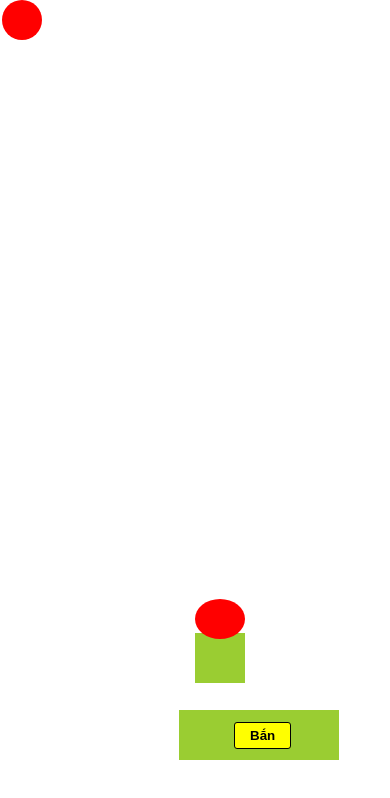
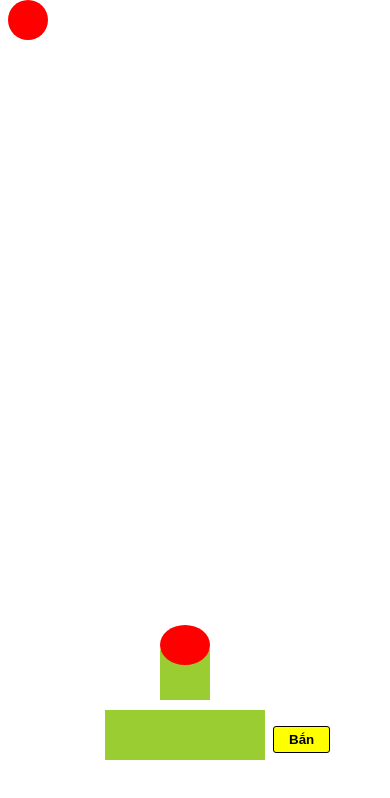
Before and after one commit to NhatThang/gm1, a plain HTML site: page index.html in a window 390 px wide. Both pictures are taken after a click on the button "START". Drawn offline with nearby package versions, Linux system fonts and the light colour scheme.

Commit message:
Update index.html

```diff
--- a/index.html
+++ b/index.html
@@ -10,7 +10,7 @@
 
 <body>
     <div id="start">
-        <h1>Quy định trò chơi: bắn trúng viên bi màu đỏ sẽ được thưởng 1 tỷ =))<br>Lưu ý: game chỉ dành cho PC</h1>
+        <h1>Quy định trò chơi: bắn trúng viên bi màu đỏ sẽ được thưởng 1 tỷ =))</h1>
         <button class="zoogm">START</button>
     </div>
     <div id="main">
@@ -32,9 +32,9 @@
         function animateMydiv() {
             $('#box').animate({
                 left: width + 'px'
-            }, 2000).animate({
+            }, 1000).animate({
                 left: '0px'
-            }, 2000, animateMydiv);
+            }, 1000, animateMydiv);
         }
         animateMydiv();
 
@@ -158,6 +158,52 @@
         top: 70%;
         left: 50%;
     }
+
+    @media (max-width: 576px) {
+        .up {
+            width: 50px;
+            height: 50px;
+            position: absolute;
+            top: 77%;
+            left: 41%;
+        }
+        .down {
+            width: 160px;
+            height: 50px;
+            position: absolute;
+            bottom: 10%;
+            left: 27%;
+        }
+        .mid {
+            width: 50px;
+            height: 40px;
+            background: red;
+            border-radius: 50%;
+            position: absolute;
+            top: 74%;
+            left: 41%;
+        }
+        button.shoot {
+            padding: 5px 15px;
+            font-weight: bold;
+            border-radius: 3px;
+            background: yellow;
+            border: 1px solid black;
+            cursor: pointer;
+            position: absolute;
+            top: 86%;
+            left: 70%;
+        }
+        .bullet {
+            width: 50px;
+            height: 50px;
+            background: black;
+            border-radius: 50%;
+            position: absolute;
+            top: 74%;
+            left: 41%;
+        }
+    }
 </style>
 
 </html>
```
